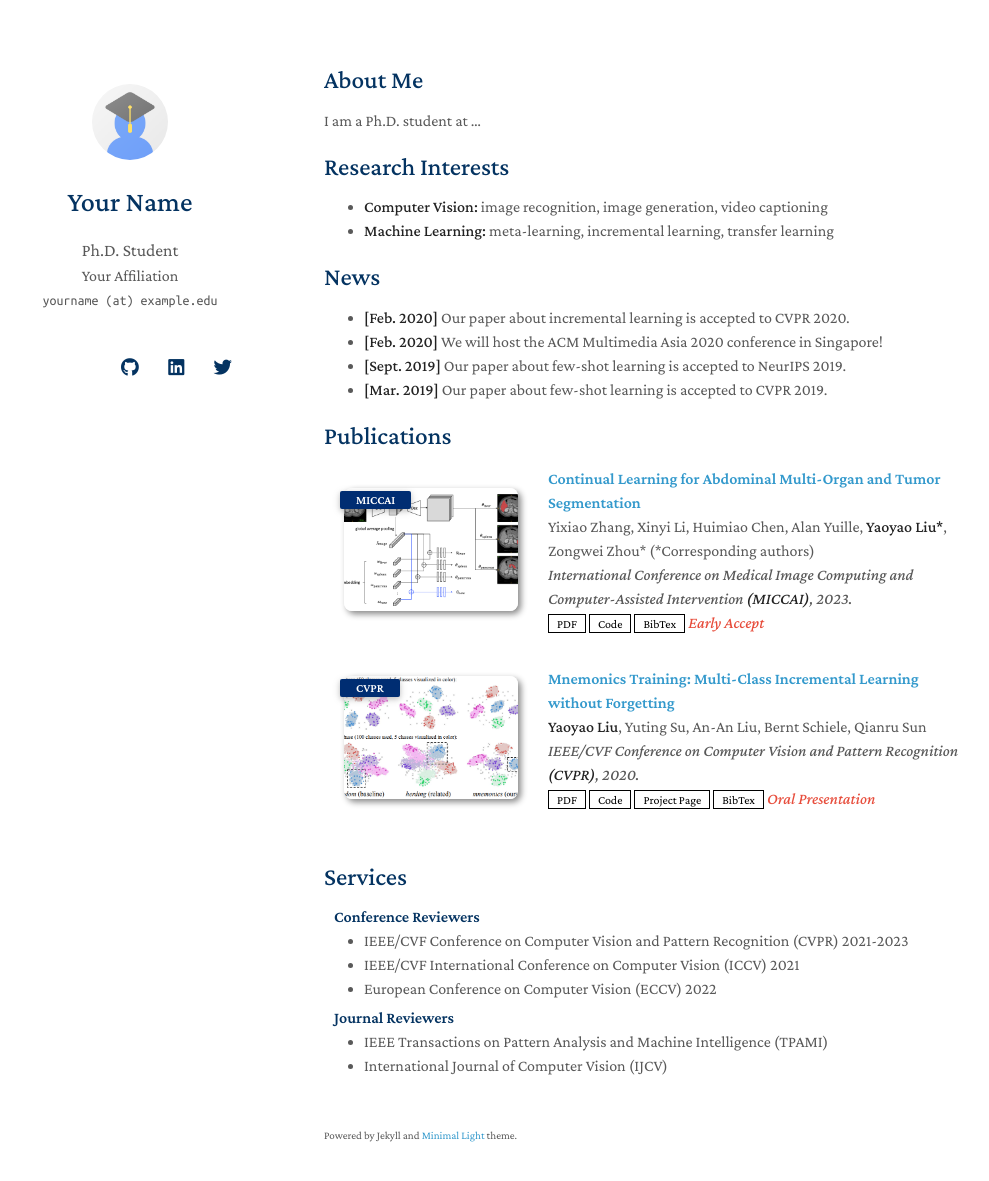
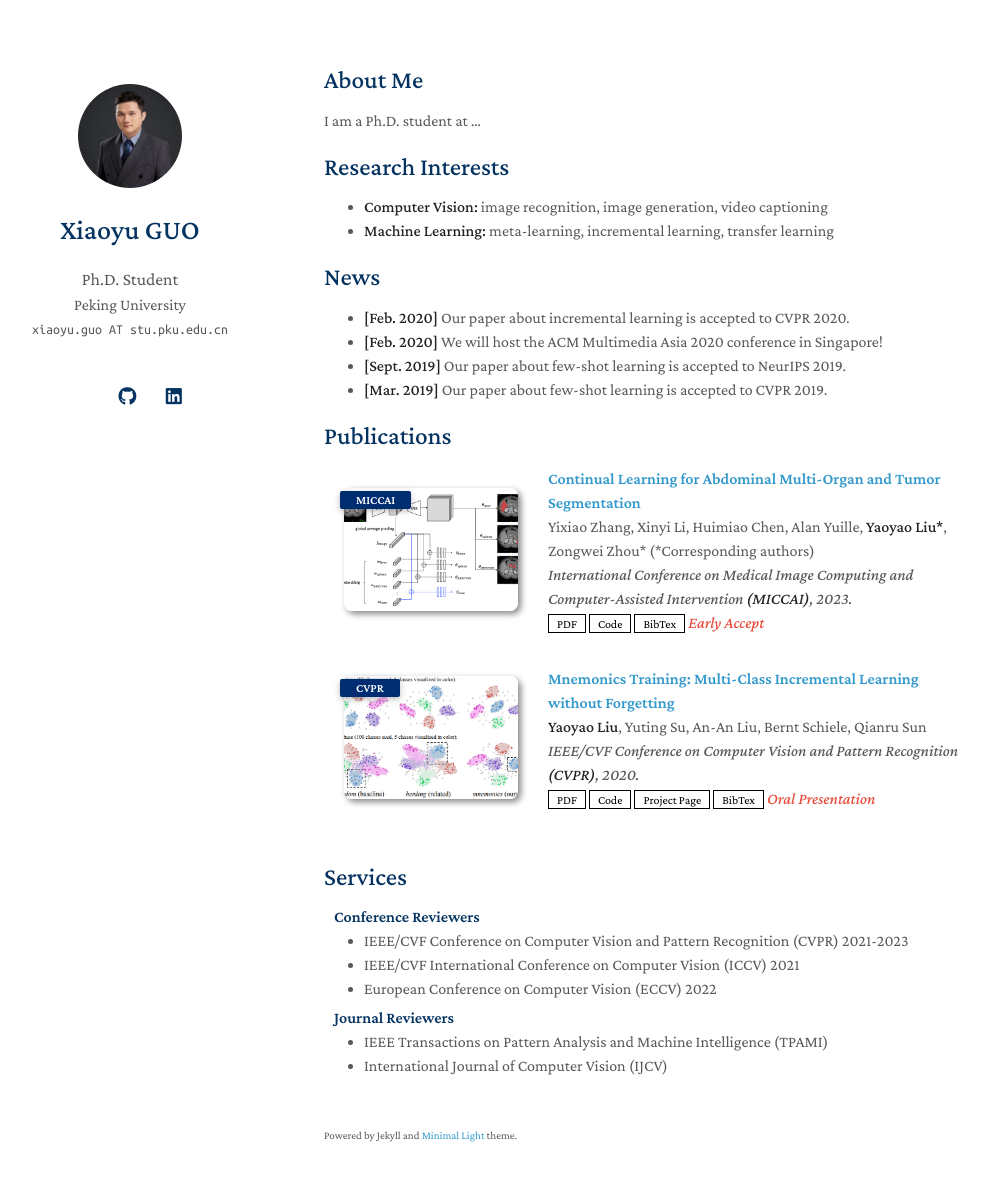
Before and after one commit to gxy837/gxy837.github.io, a Jekyll site: the page built from index.md, in a window 1280 px wide and 1216 px high. Shown: the top 1181 px of the window, without its empty margins (146-1135 px from the left). Built offline with Jekyll 4.4.1, drawn with Linux system fonts in a browser that asks for light colours; nearby versions of some CDN libraries; a style sheet for code colours, icons or effects is not loaded; our own code applies the rules of GitHub Pages for plain Markdown files.

Commit message:
change first

```diff
--- a/_config.yml
+++ b/_config.yml
@@ -1,8 +1,8 @@
 # Basic Information
-title: Your Name
+title: Xiaoyu GUO
 position: Ph.D. Student
-affiliation: Your Affiliation
-email: yourname (at) example.edu
+affiliation: Peking University
+email: xiaoyu.guo AT stu.pku.edu.cn
 
 # Search Engine Optimization (SEO)
 # The following information is used to improve the website traffic from search engines, e.g., Google.
@@ -12,15 +12,15 @@ canonical: https://minimal-light-theme.yliu.me/
 
 # Links
 # If you don't need one of them, you may delete the corresponding line.
-google_scholar: https://scholar.google.com/
-cv_link: assets/files/curriculum_vitae.pdf
-github_link: https://github.com/
-linkedin: https://www.linkedin.com/
-twitter: https://twitter.com/
+google_scholar: https://scholar.google.com/citations?user=sr2cVuUAAAAJ&hl=zh-CN
+# cv_link: assets/files/curriculum_vitae.pdf
+github_link: https://github.com/gxy837
+linkedin: https://www.linkedin.com/in/seanxyguo/
+# twitter: https://twitter.com/
 
 # Images (e.g., your profile picture and your website's favicon)
 # "favicon" and "favicon_dark" are used for the light and dark modes, respectively.
-avatar: ./assets/img/avatar.png
+avatar: ./assets/img/WechatIMG93.jpeg
 favicon: ./assets/img/favicon.png
 favicon_dark: ./assets/img/favicon-dark.png
 
```
Also changed, not shown: assets/img/WechatIMG93.jpeg (added).
